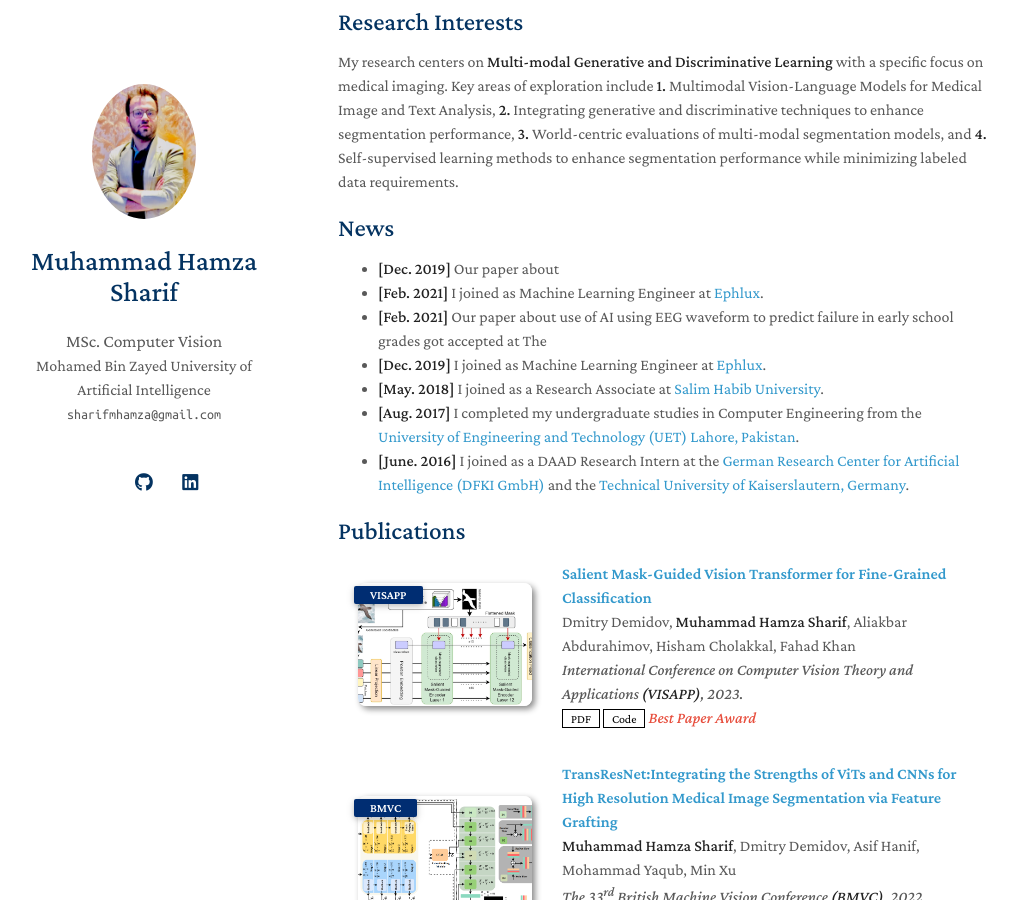
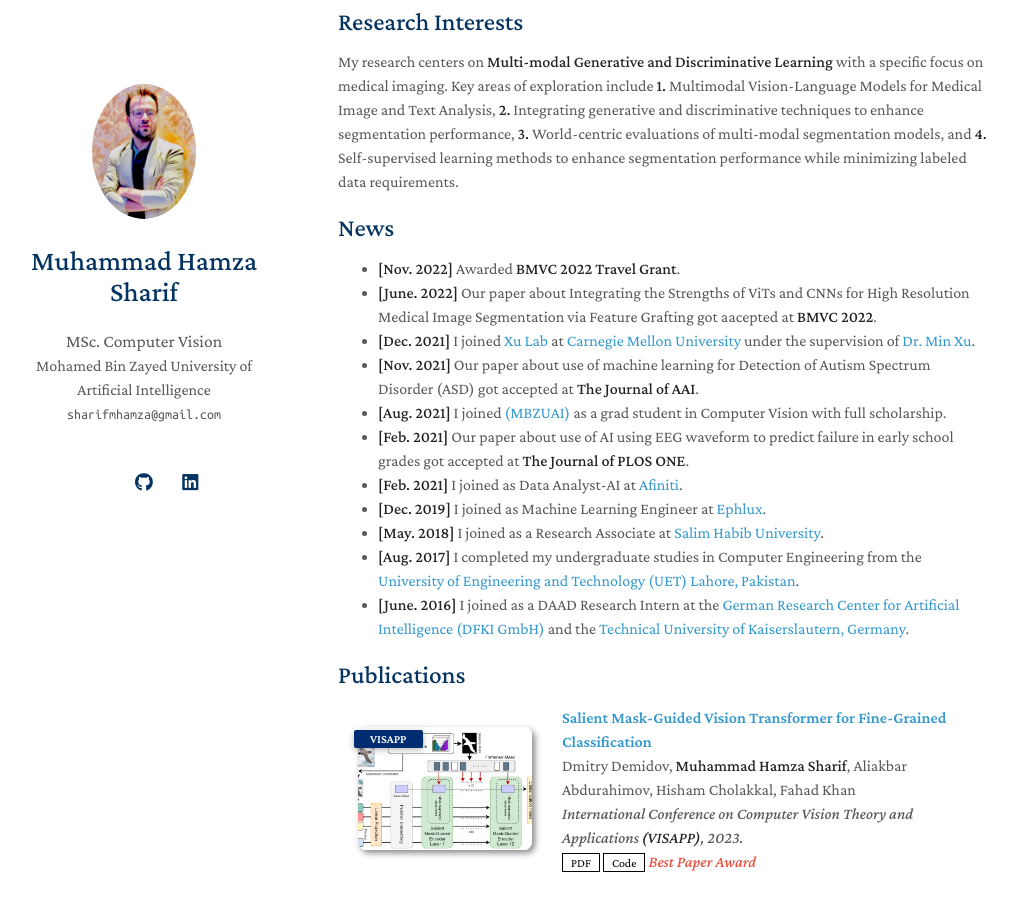
Before and after one commit to Sharifmhamza/sharifmhamza.github.io, a Jekyll site: the page built from index.md, in a window 1280 px wide and 900 px high, scrolled down 449 px. Shown: the whole window, without its empty margins (132-1149 px from the left). Built offline with Jekyll 4.4.1, drawn with Linux system fonts in a browser that asks for light colours; a style sheet for code colours, icons or effects is not loaded; our own code applies the rules of GitHub Pages for plain Markdown files.

Commit message:
Update index.md

```diff
--- a/index.md
+++ b/index.md
@@ -15,11 +15,13 @@ After completing my undergraduate studies, I served as a Research Associate at [
 My research centers on **Multi-modal Generative and Discriminative Learning** with a specific focus on medical imaging. Key areas of exploration include **1.** Multimodal Vision-Language Models for Medical Image and Text Analysis, **2.** Integrating generative and discriminative techniques to enhance segmentation performance, **3.** World-centric evaluations of multi-modal segmentation models, and **4.** Self-supervised learning methods to enhance segmentation performance while minimizing labeled data requirements.
 
 ## News
-
-
-- **[Dec. 2019]** Our paper about
-- **[Feb. 2021]** I joined as Machine Learning Engineer at [Ephlux](https://www.ephlux.com/).
-- **[Feb. 2021]** Our paper about use of AI using EEG waveform to predict failure in early school grades got accepted at The
+- **[Nov. 2022]** Awarded <strong>BMVC 2022 Travel Grant</strong>.
+- **[June. 2022]** Our paper about Integrating the Strengths of ViTs and CNNs for High Resolution Medical Image Segmentation via Feature Grafting got aacepted at <strong>BMVC 2022</strong>.
+- **[Dec. 2021]** I joined [Xu Lab](https://xulabs.github.io/) at [Carnegie Mellon University](https://www.cmu.edu/) under the supervision of [Dr. Min Xu](https://xulabs.github.io/min-xu/).
+- **[Nov. 2021]** Our paper about use of machine learning for Detection of Autism Spectrum Disorder (ASD) got accepted at <strong>The Journal of AAI</strong>.
+- **[Aug. 2021]** I joined [(MBZUAI)](http://www.mbzuai.ac.ae) as a grad student in Computer Vision with full scholarship.
+- **[Feb. 2021]** Our paper about use of AI using EEG waveform to predict failure in early school grades got accepted at <strong>The Journal of PLOS ONE</strong>.
+- **[Feb. 2021]** I joined as Data Analyst-AI at [Afiniti](https://www.afiniti.com/).
 - **[Dec. 2019]** I joined as Machine Learning Engineer at [Ephlux](https://www.ephlux.com/).
 - **[May. 2018]** I joined as a Research Associate at [Salim Habib University](https://www.shu.edu.pk/).
 - **[Aug. 2017]** I completed my undergraduate studies in Computer Engineering from the [University of Engineering and Technology (UET) Lahore, Pakistan](https://www.uet.edu.pk/home/).
```
